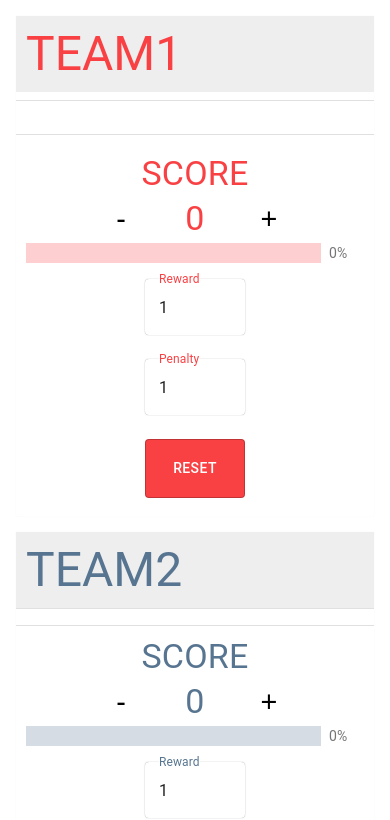
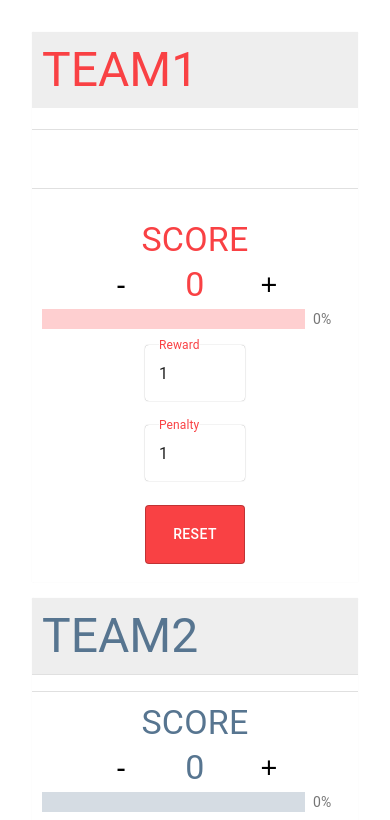
Before and after one commit to sabovyan/team-maker, a React (Create React App) app: page /game in a window 390 px wide. Shown: the top 820 px of the page. Built offline with nearby package versions, Linux system fonts and the light colour scheme.

Commit message:
ci(style): change  hieght

```diff
--- a/src/components/Teams/Teams.module.css
+++ b/src/components/Teams/Teams.module.css
@@ -1,7 +1,14 @@
 .teams {
   display: grid;
-  grid-template-columns: repeat(auto-fit, minmax(200px, 1fr));
-  grid-template-rows: repeat(auto-fill, minmax(500px, 1fr));
+  grid-template-columns: repeat(auto-fit, minmax(300px, 1fr));
+  grid-template-rows: repeat(auto-fill, minmax(550px, 1fr));
   gap: 1rem;
   padding: 1rem;
 }
+
+@media screen and (max-width: 786px) {
+  .teams {
+    grid-template-columns: repeat(auto-fit, minmax(220px, 1fr));
+    grid-template-rows: repeat(auto-fill, minmax(550px, 1fr));
+  }
+}
--- a/src/pages/Game.js
+++ b/src/pages/Game.js
@@ -3,7 +3,11 @@ import Teams from '../components/Teams/Teams';
 
 function Game() {
   return (
-    <div>
+    <div
+      style={{
+        padding: 16,
+      }}
+    >
       <Teams />
     </div>
   );
--- a/src/pages/Stepper/Stepper.module.css
+++ b/src/pages/Stepper/Stepper.module.css
@@ -7,10 +7,7 @@
 }
 .wrapper {
   display: flex;
-  align-items: center;
   justify-content: center;
-  flex-direction: column;
-  height: 90vh;
 }
 
 .main {
@@ -21,7 +18,7 @@
 @media screen and (max-width: 400px) {
   .container {
     width: 220px;
-    height: 100%;
+    height: 500px;
     display: flex;
     align-items: flex-start;
 
@@ -35,7 +32,7 @@
 @media screen and (max-width: 600px) and (min-width: 400px) {
   .container {
     width: 300px;
-    height: 100%;
+    height: 500px;
   }
   .main {
     height: 100%;
```
